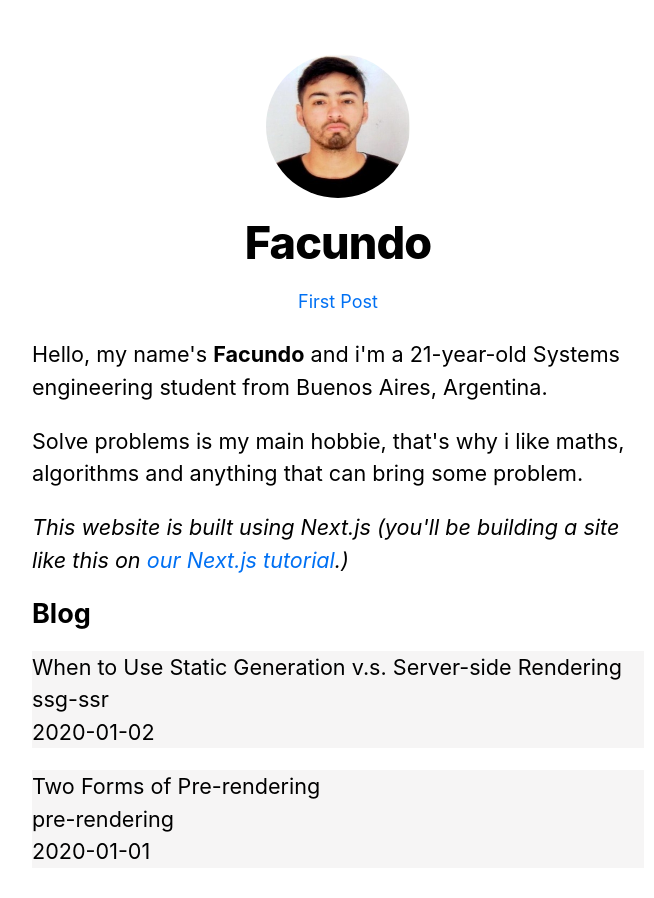
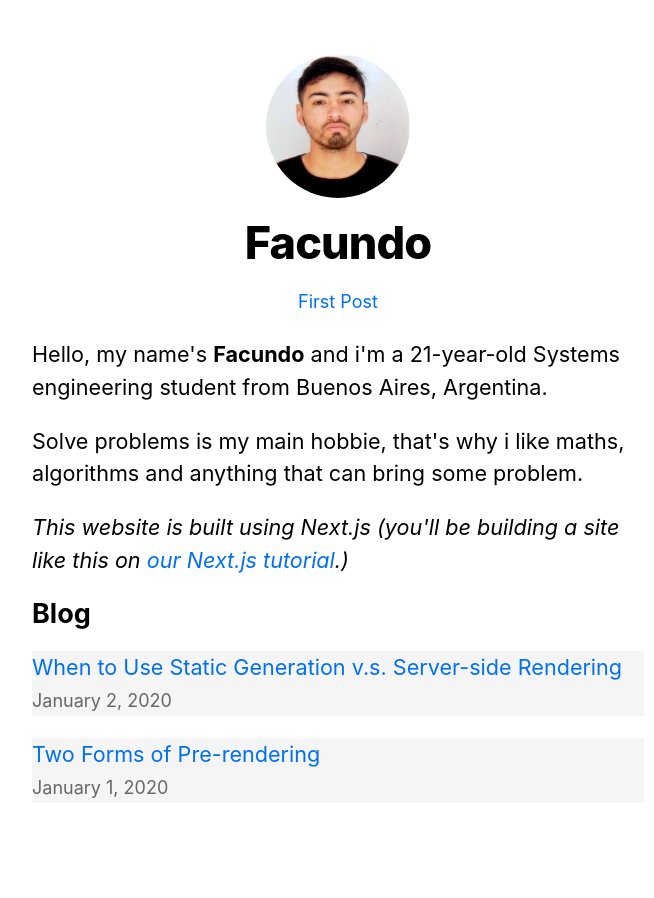
Before and after one commit to facuxfdz/My-blog, a Next.js app: page / in a window 1280 px wide. Shown: the top 898 px of the page, without its empty margins (302-956 px from the left). Built offline with nearby package versions, Linux system fonts and the light colour scheme.

Commit message:
Blog basics finished, markdown rendered, styles done, etc

```diff
--- /dev/null
+++ b/components/date.js
@@ -0,0 +1,8 @@
+import {parseISO,format} from 'date-fns'
+
+const Date = ({dateString}) => {
+    const date = parseISO(dateString)
+    return <time dateTime={dateString}>{format(date,'LLLL d, yyyy')}</time>
+}
+
+export default Date
--- a/lib/posts.js
+++ b/lib/posts.js
@@ -1,6 +1,8 @@
 import fs from 'fs'
 import path from 'path'
 import matter from 'gray-matter'
+import remark from 'remark'
+import html from 'remark-html'
 
 const postsDirectory = path.join(process.cwd(), 'posts')
 
@@ -43,16 +45,23 @@
     })
 }
 
-export const getPostData = id => {
+export const getPostData = async id => {
     const fullPath = path.join(postsDirectory,`${id}.md`)
     const fileContents = fs.readFileSync(fullPath,'utf8')
 
     // Use gray-matter to parse the post metadata section
     const matterResult = matter(fileContents)
 
+    // Use remark to convert markdown into HTML string
+    const processedContent = await remark()
+        .use(html)
+        .process(matterResult.content)
+    const contentHtml = processedContent.toString()
+
     // Combine the data with the id
     return {
         id,
+        contentHtml,
         ...matterResult.data
     }
 }
--- a/package.json
+++ b/package.json
@@ -8,9 +8,12 @@
     "start": "next start"
   },
   "dependencies": {
+    "date-fns": "^2.22.1",
     "gray-matter": "^4.0.3",
     "next": "^10.0.0",
     "react": "17.0.1",
-    "react-dom": "17.0.1"
+    "react-dom": "17.0.1",
+    "remark": "^13.0.0",
+    "remark-html": "^13.0.1"
   }
 }
--- a/pages/index.js
+++ b/pages/index.js
@@ -2,6 +2,8 @@
 import Layout, {siteTitle} from '../components/layout'
 import utilStyles from '../styles/utils.module.css'
 import {getSortedPostsData} from '../lib/posts'
+import Link from 'next/link'
+import Date from '../components/date.js'
 
 export const getStaticProps = async () => {
   const allPostsData = getSortedPostsData()
@@ -36,11 +38,13 @@
         <ul className={utilStyles.list}>
           {allPostsData.map(({id,date,title}) => (
             <li className={utilStyles.listItem} key={id}>
-              {title}
+              <Link href={`/posts/${id}`}>
+                <a>{title}</a>
+              </Link>
               <br />
-              {id}
-              <br />
-              {date}
+              <small className={utilStyles.lightText}>
+                <Date dateString={date} />
+              </small>
             </li>
           ))}
         </ul>
```
Also changed, not shown: pages/posts/[id].js (+14 -6 lines), posts/ssg-ssr.md (line endings or trailing spaces), 1 other file (tests, documents, lock files or other folders).
